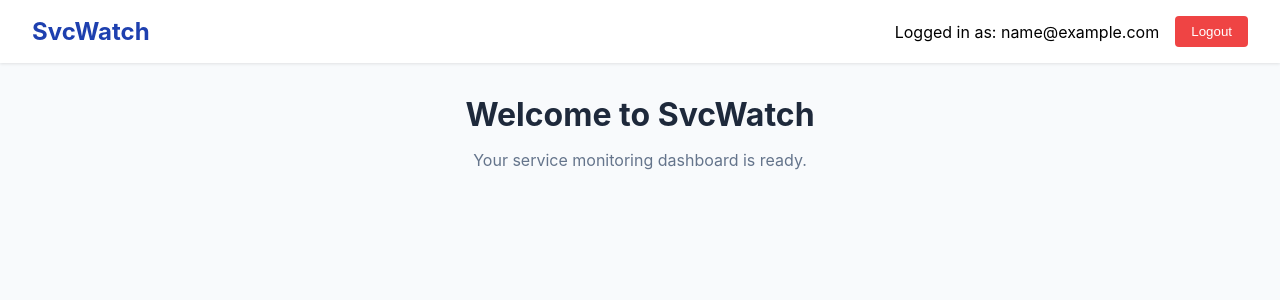
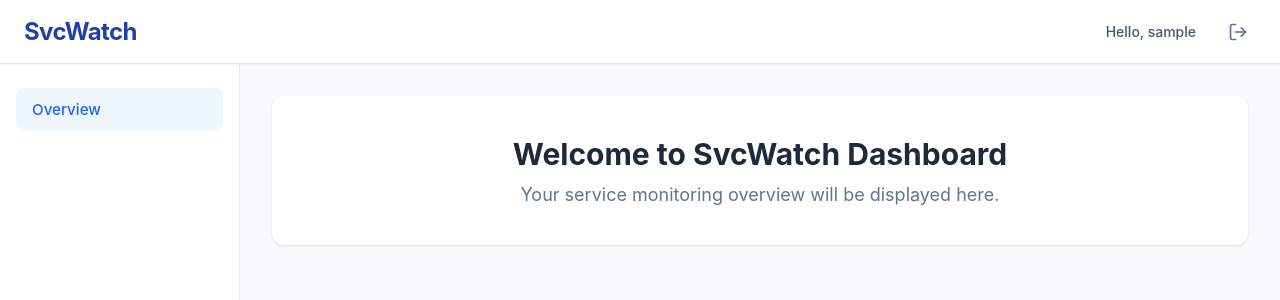
Before and after one commit to brettoak/SvcWatch, a Vue app in the folder frontend/: page / in a window 1280 px wide. Shown: the top 300 px of the page. Built offline with nearby package versions, Linux system fonts and the light colour scheme; sample sign-in values are in the browser's storage; the HTML template or start-up script is replaced by a standard one.

Commit message:
Introduce `MainLayout` component with top navigation and sidebar, and integrate it into the router to wrap the Home view.

```diff
--- /dev/null
+++ b/frontend/src/layouts/MainLayout.vue
@@ -0,0 +1,181 @@
+<script setup lang="ts">
+import { useAuthStore } from '@/stores/auth'
+import { useRouter, useRoute } from 'vue-router'
+
+const authStore = useAuthStore()
+const router = useRouter()
+const route = useRoute()
+
+const handleLogout = () => {
+  authStore.logout()
+  router.push('/login')
+}
+
+const navItems = [
+  { name: 'Overview', path: '/' },
+  // Future items:
+  // { name: 'Stats', path: '/stats' },
+  // { name: 'Logs', path: '/logs' },
+]
+</script>
+
+<template>
+  <div class="layout-container">
+    <!-- Top Navigation Bar -->
+    <header class="top-nav">
+      <div class="logo">SvcWatch</div>
+      <div class="user-actions">
+        <span class="user-greeting">Hello, {{ authStore.user?.username || authStore.user?.email || 'Admin' }}</span>
+        <button @click="handleLogout" class="logout-btn" title="Logout">
+          <svg xmlns="http://www.w3.org/2000/svg" width="20" height="20" viewBox="0 0 24 24" fill="none" stroke="currentColor" stroke-width="2" stroke-linecap="round" stroke-linejoin="round">
+            <path d="M9 21H5a2 2 0 0 1-2-2V5a2 2 0 0 1 2-2h4"></path>
+            <polyline points="16 17 21 12 16 7"></polyline>
+            <line x1="21" y1="12" x2="9" y2="12"></line>
+          </svg>
+        </button>
+      </div>
+    </header>
+
+    <div class="main-body">
+      <!-- Left Sidebar -->
+      <aside class="sidebar">
+        <nav class="side-nav">
+          <router-link
+            v-for="item in navItems"
+            :key="item.path"
+            :to="item.path"
+            class="nav-link"
+            :class="{ active: route.path === item.path }"
+          >
+            {{ item.name }}
+          </router-link>
+        </nav>
+      </aside>
+
+      <!-- Main Content Area -->
+      <main class="content-area">
+        <div class="content-wrapper">
+          <RouterView />
+        </div>
+      </main>
+    </div>
+  </div>
+</template>
+
+<style scoped>
+.layout-container {
+  display: flex;
+  flex-direction: column;
+  height: 100vh;
+  overflow: hidden;
+  background-color: #f8fafc;
+}
+
+/* Top Navigation Bar */
+.top-nav {
+  display: flex;
+  justify-content: space-between;
+  align-items: center;
+  height: 64px;
+  padding: 0 1.5rem;
+  background-color: #ffffff;
+  border-bottom: 1px solid #e2e8f0;
+  box-shadow: 0 1px 2px 0 rgba(0, 0, 0, 0.05);
+  z-index: 20;
+}
+
+.logo {
+  font-size: 1.5rem;
+  font-weight: 700;
+  color: #1e40af; /* Primary Blue */
+  letter-spacing: -0.025em;
+}
+
+.user-actions {
+  display: flex;
+  align-items: center;
+  gap: 1.5rem;
+}
+
+.user-greeting {
+  font-size: 0.875rem;
+  color: #475569;
+  font-weight: 500;
+}
+
+.logout-btn {
+  background: none;
+  border: none;
+  color: #64748b;
+  cursor: pointer;
+  padding: 0.5rem;
+  border-radius: 6px;
+  display: flex;
+  align-items: center;
+  justify-content: center;
+  transition: all 0.2s;
+}
+
+.logout-btn:hover {
+  color: #ef4444;
+  background-color: #fef2f2;
+}
+
+/* Main Body Layout */
+.main-body {
+  display: flex;
+  flex: 1;
+  overflow: hidden;
+}
+
+/* Left Sidebar */
+.sidebar {
+  width: 240px;
+  background-color: #ffffff;
+  border-right: 1px solid #e2e8f0;
+  display: flex;
+  flex-direction: column;
+  z-index: 10;
+}
+
+.side-nav {
+  padding: 1.5rem 1rem;
+  display: flex;
+  flex-direction: column;
+  gap: 0.5rem;
+}
+
+.nav-link {
+  display: block;
+  padding: 0.75rem 1rem;
+  color: #475569;
+  text-decoration: none;
+  border-radius: 8px;
+  font-weight: 500;
+  font-size: 0.95rem;
+  transition: all 0.2s;
+}
+
+.nav-link:hover {
+  background-color: #f1f5f9;
+  color: #1e293b;
+}
+
+.nav-link.active {
+  background-color: #eff6ff; /* Light Blue BG */
+  color: #2563eb; /* Primary Blue Text */
+}
+
+/* Content Area */
+.content-area {
+  flex: 1;
+  overflow-y: auto;
+  background-color: #f8fafc;
+}
+
+.content-wrapper {
+  padding: 2rem;
+  max-width: 1400px;
+  margin: 0 auto;
+}
+</style>
--- a/frontend/src/router/index.ts
+++ b/frontend/src/router/index.ts
@@ -1,6 +1,7 @@
 import { createRouter, createWebHistory } from 'vue-router'
 import { useAuthStore } from '@/stores/auth'
 import Login from '@/views/Login.vue'
+import MainLayout from '@/layouts/MainLayout.vue'
 
 const router = createRouter({
   history: createWebHistory(import.meta.env.BASE_URL),
@@ -12,8 +13,14 @@ const router = createRouter({
     },
     {
       path: '/',
-      name: 'home',
-      component: () => import('@/views/Home.vue'), // Temporary Home view
+      component: MainLayout,
+      children: [
+        {
+          path: '',
+          name: 'home',
+          component: () => import('@/views/Home.vue'),
+        },
+      ],
     },
   ],
 })
--- a/frontend/src/views/Home.vue
+++ b/frontend/src/views/Home.vue
@@ -1,84 +1,40 @@
 <script setup lang="ts">
-import { useAuthStore } from '@/stores/auth'
-import { useRouter } from 'vue-router'
-
-const authStore = useAuthStore()
-const router = useRouter()
-
-const handleLogout = () => {
-  authStore.logout()
-  router.push('/login')
-}
+// Logic for the dashboard overview will go here
 </script>
 
 <template>
-  <div class="home-container">
-    <header class="header">
-      <div class="logo">SvcWatch</div>
-      <div class="user-info">
-        <span>Logged in as: {{ authStore.user?.email || 'Admin' }}</span>
-        <button @click="handleLogout" class="logout-button">Logout</button>
-      </div>
-    </header>
-    <main class="content">
-      <h1>Welcome to SvcWatch</h1>
-      <p>Your service monitoring dashboard is ready.</p>
-    </main>
+  <div class="home-content">
+    <div class="welcome-card">
+      <h1>Welcome to SvcWatch Dashboard</h1>
+      <p>Your service monitoring overview will be displayed here.</p>
+    </div>
   </div>
 </template>
 
 <style scoped>
-.home-container {
-  min-height: 100vh;
-  background-color: #f8fafc;
+.home-content {
+  display: flex;
+  flex-direction: column;
+  gap: 1.5rem;
 }
 
-.header {
-  display: flex;
-  justify-content: space-between;
-  align-items: center;
-  padding: 1rem 2rem;
-  background: white;
-  box-shadow: 0 1px 3px 0 rgba(0, 0, 0, 0.1);
-}
-
-.logo {
-  font-size: 1.5rem;
-  font-weight: 700;
-  color: #1e40af;
-}
-
-.user-info {
-  display: flex;
-  align-items: center;
-  gap: 1rem;
-}
-
-.logout-button {
-  padding: 0.5rem 1rem;
-  background-color: #ef4444;
-  color: white;
-  border: none;
-  border-radius: 4px;
-  cursor: pointer;
-  transition: background-color 0.2s;
-}
-
-.logout-button:hover {
-  background-color: #dc2626;
-}
-
-.content {
-  padding: 2rem;
+.welcome-card {
+  background-color: #ffffff;
+  border-radius: 12px;
+  padding: 2.5rem;
+  box-shadow: 0 1px 3px 0 rgba(0, 0, 0, 0.1), 0 1px 2px -1px rgba(0, 0, 0, 0.1);
   text-align: center;
 }
 
-.content h1 {
+.welcome-card h1 {
   color: #1e293b;
-  margin-bottom: 1rem;
+  font-size: 1.875rem;
+  font-weight: 700;
+  margin-bottom: 0.75rem;
 }
 
-.content p {
+.welcome-card p {
   color: #64748b;
+  font-size: 1.125rem;
 }
 </style>
```
